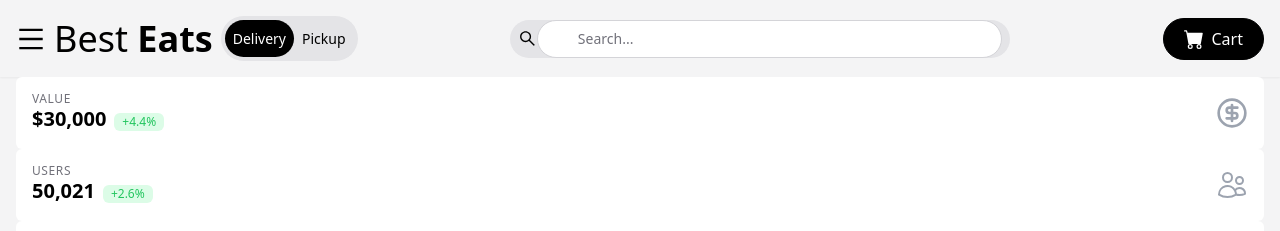
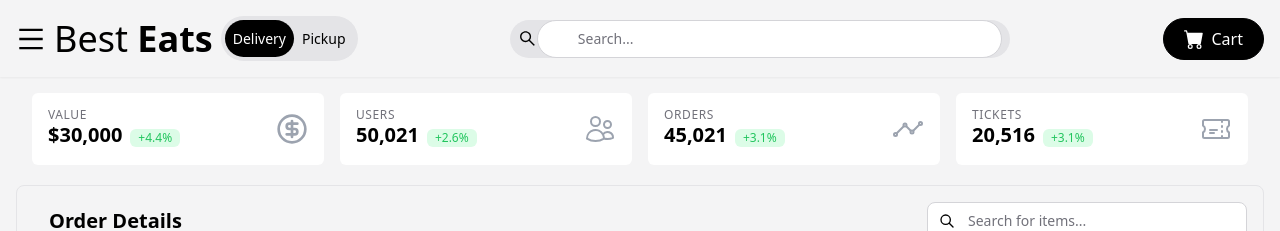
Before and after one commit to Queenzy-Ongeye/bestEats-Dashboard, a Next.js app: page /orders in a window 1280 px wide. Shown: the top 231 px of the page. Built offline with nearby package versions, Linux system fonts and the light colour scheme; no server answers.

Commit message:
fixed order cards styling

```diff
--- a/app/(site)/orders/page.tsx
+++ b/app/(site)/orders/page.tsx
@@ -22,6 +22,7 @@
   }, []);
   return (
     <div className="mx-4">
+      <div className="grid grid-cols-1 gap-4 p-4 lg:grid-cols-2 xl:grid-cols-4">
         {CardItems.map((cardItem, index) => (
           <SummaryCards
             key={index}
@@ -31,6 +32,7 @@
             icon={cardItem.icon}
           />
         ))}
+      </div>
       <ReusableTable
         tableColumns={ordersColumns}
         tableData={orderData}
```
Lines whose indentation alone changed are shown as unchanged.
